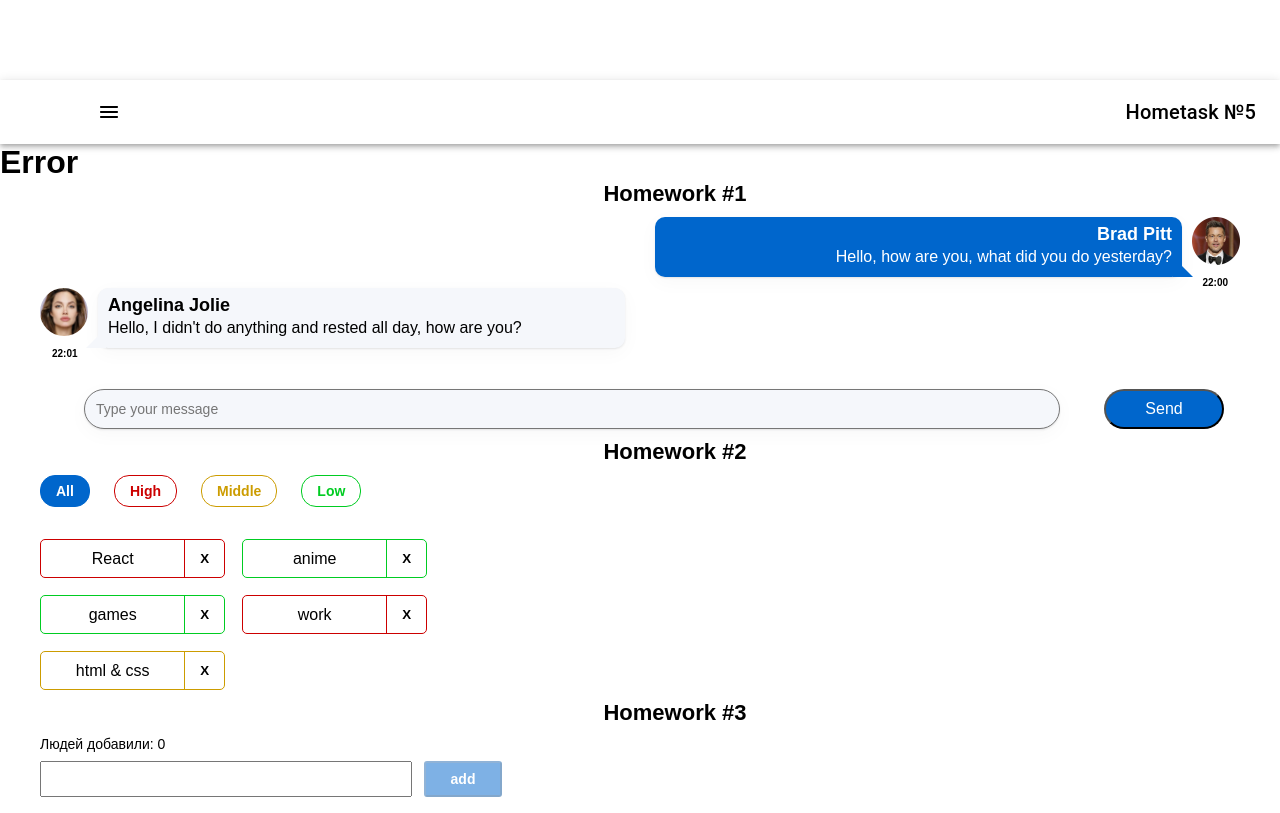
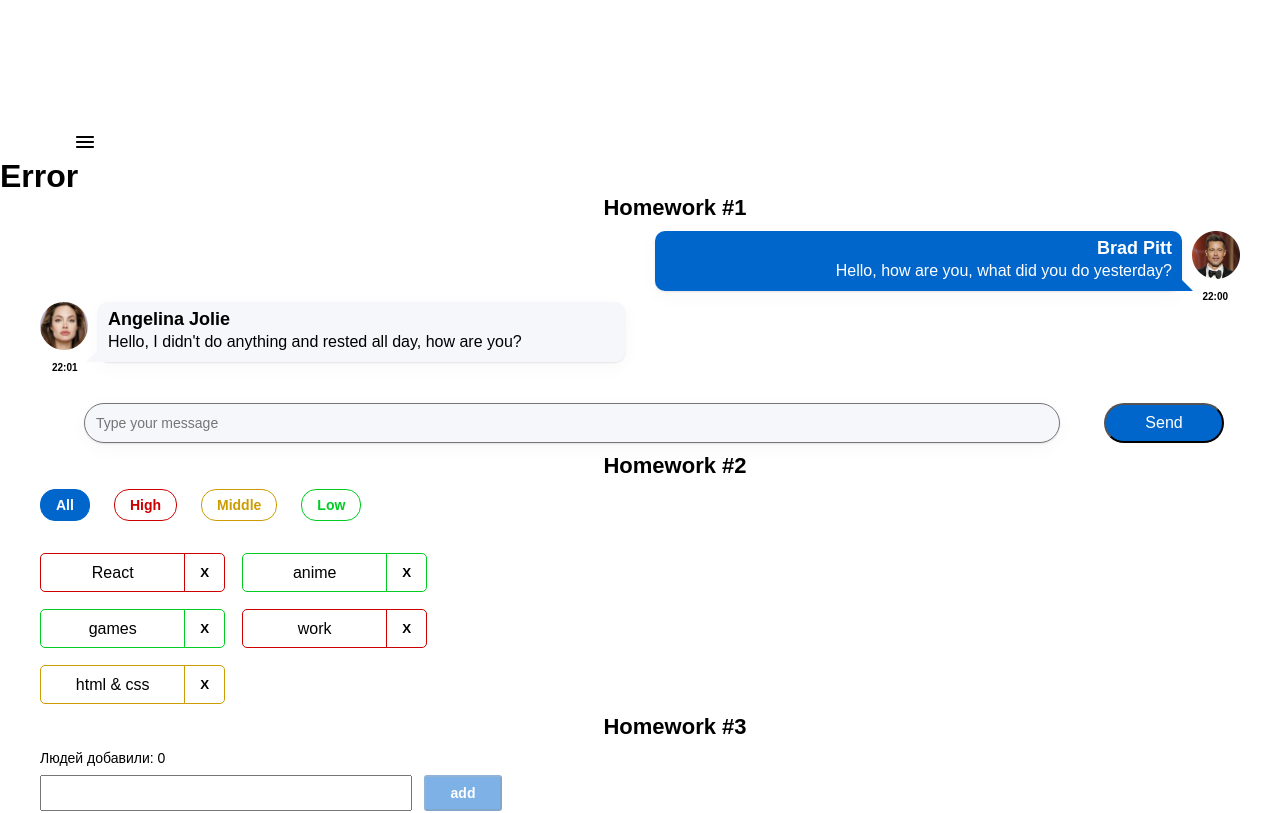
Before and after one commit to OnishchenkoIvan/hwautocheck, a React (Create React App) app: page /#/ in a window 1280 px wide. Shown: the top 813 px of the page. Built offline with nearby package versions, Linux system fonts and the light colour scheme.

Commit message:
fifth exam #4

```diff
--- a/src/s2-homeworks/hw05/header/Header.tsx
+++ b/src/s2-homeworks/hw05/header/Header.tsx
@@ -31,10 +31,6 @@ export const Header: FC<PropsType> = ({ handleOpen }) => {
       : "Error";
   return (
     <>
-      <AppBar position="static">
-        <Toolbar
-          style={{ justifyContent: "space-between", background: "#ffffff" }}
-        >
       <img
         style={{ paddingLeft: "73px" }}
         src={burgerIcon}
@@ -43,11 +39,7 @@ export const Header: FC<PropsType> = ({ handleOpen }) => {
         onClick={handleOpen}
         alt={"open menu"}
       />
-          <Typography style={{ color: "#000000" }} variant="h6">
-            Hometask №5
-          </Typography>
-        </Toolbar>
-      </AppBar>
+
       <div id={"hw5-header"} className={s.header}>
         <h1 style={{ margin: "0 auto" }}>{pageName}</h1>
       </div>
--- a/src/s2-homeworks/hw05/sidebar/Sidebar.module.css
+++ b/src/s2-homeworks/hw05/sidebar/Sidebar.module.css
@@ -6,13 +6,15 @@
     align-items: end;
     transition-duration: 1500ms;
     transform: translate(-280px);
+    padding-top: 100px;
 }
 .active {
     font-size: 24px;
     color: red;
 }
 .link {
-
+    display: flex;
+    flex-direction: column;
 }
 
 .sidebar.open {
```
Lines whose indentation alone changed are shown as unchanged.
